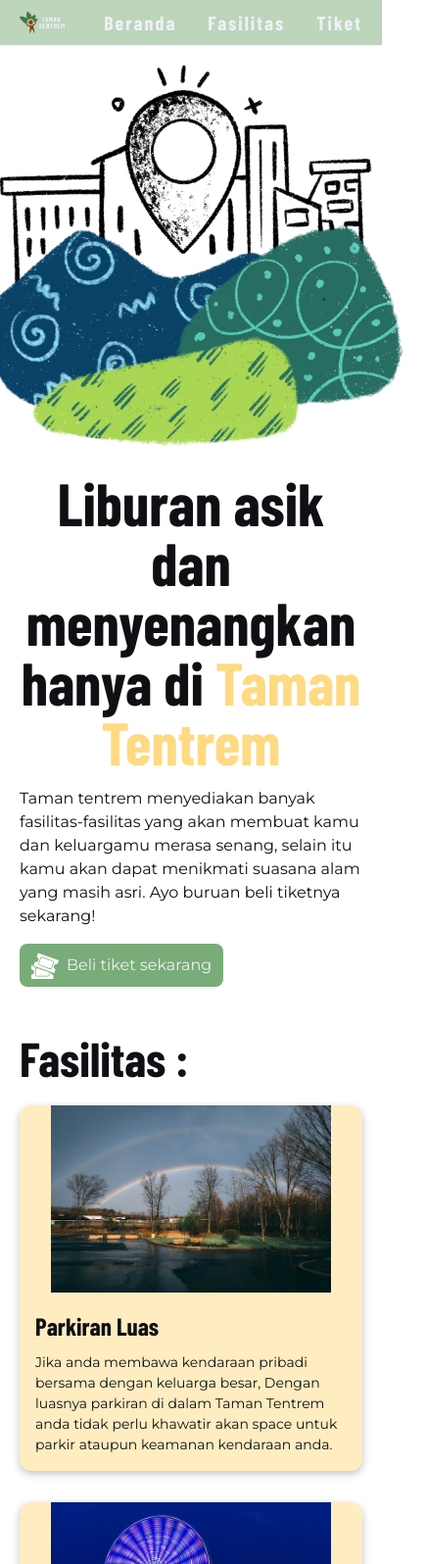
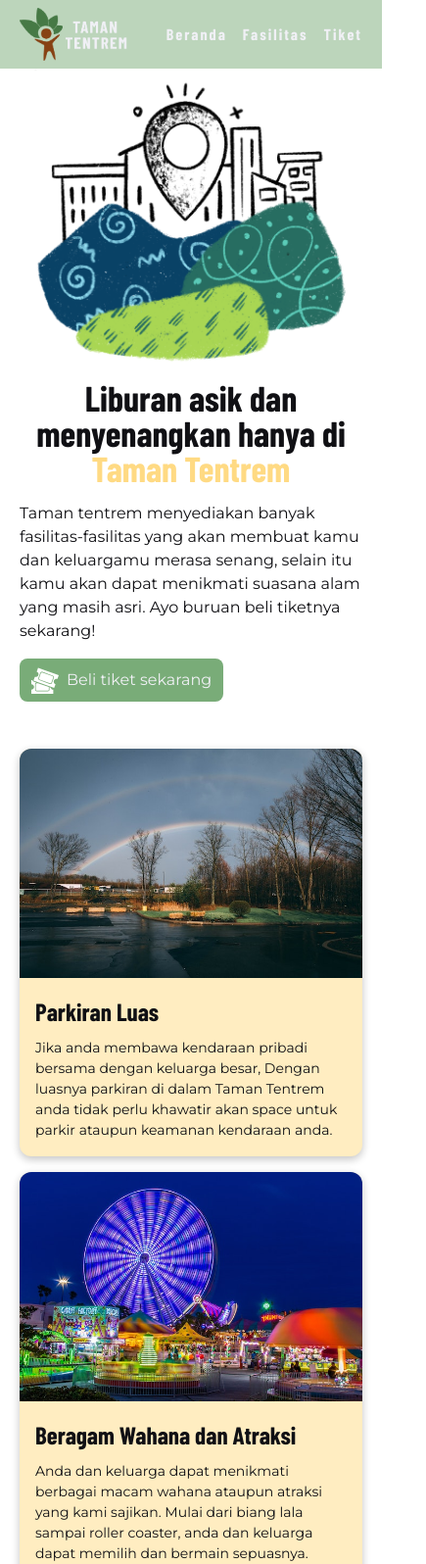
Before and after one commit to bntngbgs/Responsive-Website, a plain HTML site: page Taman Tentrem/index.html in a window 390 px wide. Shown: the top 1596 px of the page at 98% size, 435 px wide, since content can reach past the window. Drawn offline with nearby package versions, Linux system fonts and the light colour scheme.

Commit message:
fixing responsive bug image 1 (still have bugs)

```diff
--- a/Taman Tentrem/css/style.css
+++ b/Taman Tentrem/css/style.css
@@ -415,17 +415,27 @@ header {
 
 /* TABLET : 768px */
 @media (max-width: 768px) {
+  .nav-list {
+    gap: 1rem;
+  }
+
+  .nav-list li a {
+    font-size: 1rem;
+  }
+
   .hero {
     flex-direction: column-reverse;
     margin-top: 0;
   }
 
   .hero-image {
-    max-width: 480px;
+    max-width: 100%;
+    width: 420px;
   }
 
   .hero-text h1 {
     text-align: center;
+    font-size: 2.25rem;
   }
 
   .two-col {
@@ -437,7 +447,17 @@ header {
   }
 
   .card-fasilitas {
-    width: 100%;
+    max-width: 100%;
+    display: flex;
+    flex-wrap: wrap;
+    gap: 1rem;
+    justify-content: space-around;
+    align-items: stretch;
+  }
+
+  .card-fasilitas h1.heading-1 {
+    font-size: 2.15rem;
+    text-align: center;
   }
 
   .card {
@@ -445,10 +465,20 @@ header {
     align-items: center;
     justify-content: center;
     gap: 0;
+    /* max-width: 320px; */
+    flex: 1 1 260px;
+    /* max-width: 100%; */
+    /* height: 400px; */
+    /* margin: 0 auto; */
+  }
+
+  .card:nth-of-type(2) {
+    margin-top: 0;
   }
 
   .card-image {
-    flex: 1 1 75%;
+    /* flex: 1 1 75%; */
+    max-width: 100%;
   }
 
   .card-text {
@@ -516,6 +546,10 @@ header {
 @media (max-width: 375px) {
   .logo {
     width: 128px;
+  }
+
+  .hero-image {
+    max-width: 380px;
   }
 
   .hamburger-menu {
--- a/Taman Tentrem/index.html
+++ b/Taman Tentrem/index.html
@@ -66,8 +66,8 @@
 
         <article class="container two-col">
           <div id="fasilitas" class="fasilitas">
+            <!-- <h1 class="heading-1">Fasilitas :</h1> -->
             <div class="card-fasilitas">
-              <h1 class="heading-1">Fasilitas :</h1>
               <div class="card">
                 <div class="card-image">
                   <img src="img/parkiran.jpg" alt="" />
```
